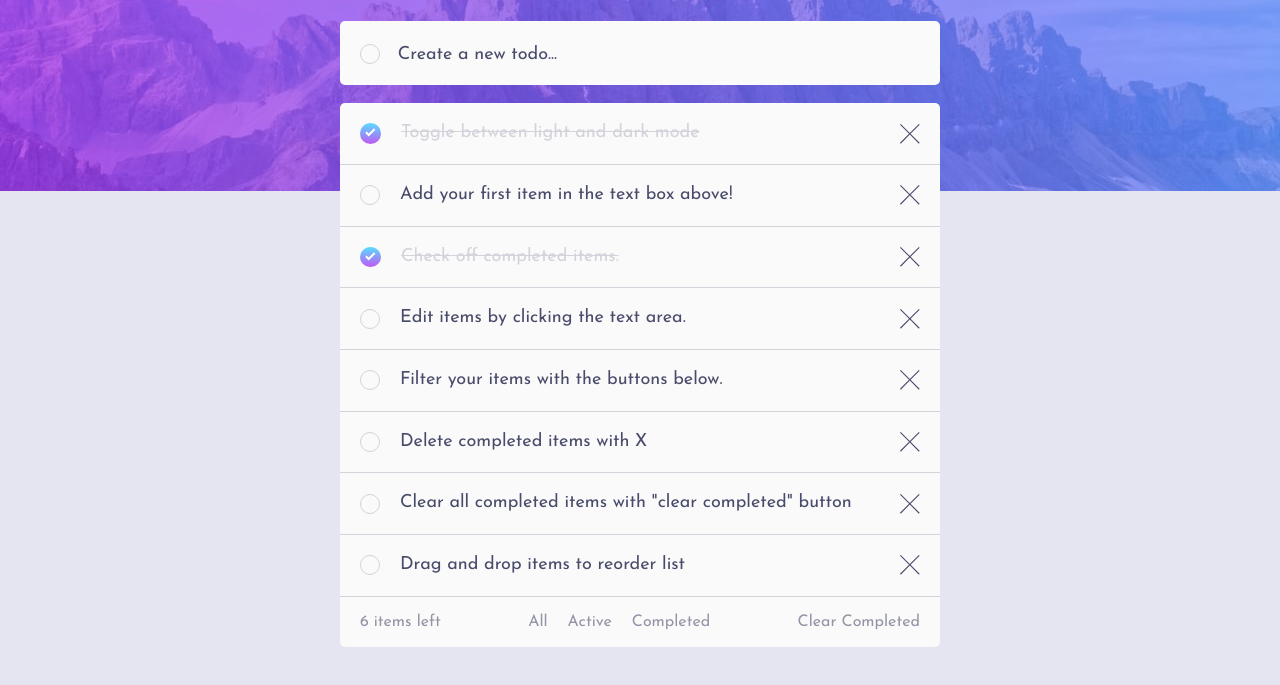
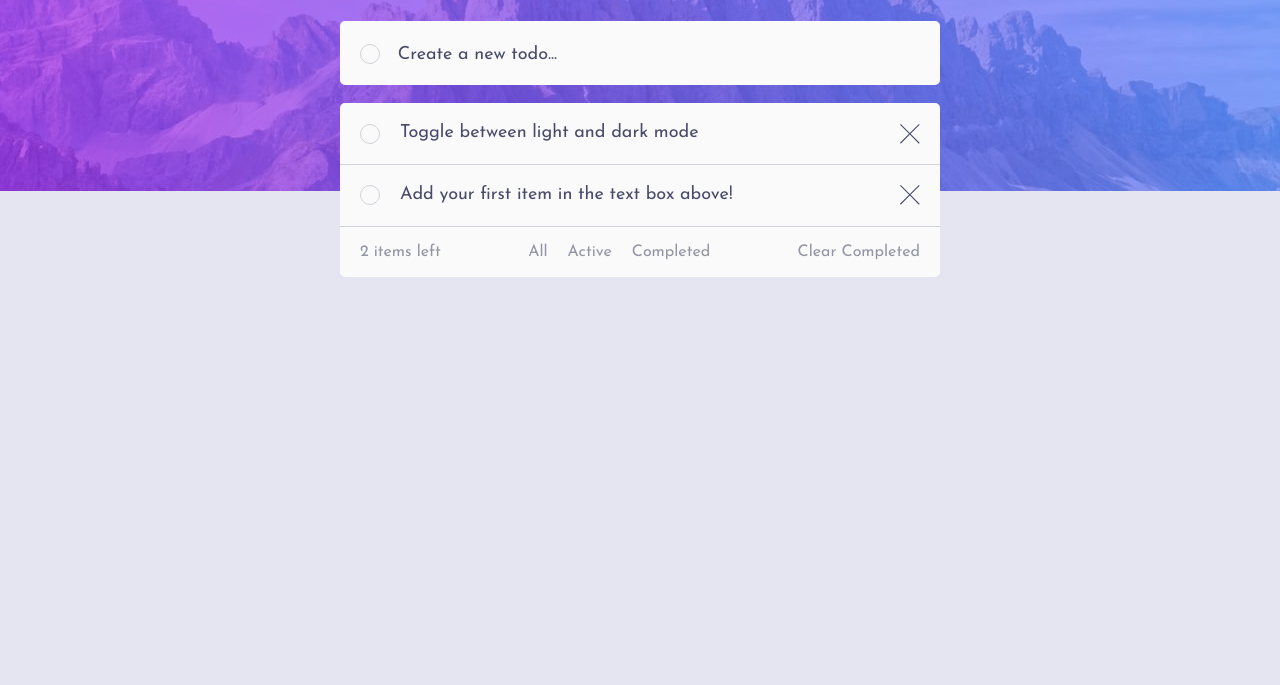
Before and after one commit to kaileywaal/todo-app, a website: page index.html in a window 1280 px wide. Both pictures are taken after a click on the element 370 px from the left and 242 px from the top of the page. Shown: the part 109-794 px from the top of the page. Drawn offline with nearby package versions, Linux system fonts and the light colour scheme.

Commit message:
Added todo items to local storage

```diff
--- a/app.js
+++ b/app.js
@@ -1,5 +1,18 @@
+//connect to json files
+let todos = JSON.parse(localStorage.getItem("todos")) || [
+    {
+        "content": "Toggle between light and dark mode",
+        "completed": false
+    },
+    {
+        "content": "Add your first item in the text box above!",
+        "completed": false
+    }
+];
+renderTodos(todos);
+localStorage.setItem("todos", JSON.stringify(todos));
 
-// Toggle dark mode off and on.
+// Toggle dark mode
 function setTheme(themeName) {
     localStorage.setItem('theme', themeName);
     document.documentElement.className = themeName;
@@ -25,7 +38,7 @@ function toggleTheme() {
 
 
 // Add todo list item
-const todos = [];
+// const todos = [];
 const input = document.getElementById("new-todo");
 const submitButton = document.getElementsByClassName('input__submit')[0];
 
@@ -43,41 +56,41 @@ submitButton.addEventListener("click", function(event){
 function addTodo(inputValue){
     if (inputValue.length === 0) return;
     let newTodo = new Todo(inputValue);
+    JSON.parse(localStorage.getItem('todos'));
     todos.push(newTodo);
-    console.log(todos);
-    renderTodos(todos);
+    renderTodos([newTodo]);
+    localStorage.setItem("todos", JSON.stringify(todos));
     addListeners();
     updateItemsRemaining();
     input.value = "";
 }
 
 function Todo(content) {
-    this.checked = "unchecked",
     this.content = content;
+    this.completed = false;
 }
 
 function renderTodos(array) {
     array.forEach(todo => {
-        let li = document.createElement("li");
+        const li = document.createElement("li");
+        const span = document.createElement("span");
+        const checkbox = document.createElement("img");
+        const text = document.createElement("p");
+        const deleteButton = document.createElement("span");
+        let checked = todo.completed === false ? "unchecked" : "checked";
 
-        let span = document.createElement("span");
-        span.classList = "checkbox " + todo.checked;
-        let checkbox = document.createElement("img");
+        span.classList = "checkbox " + checked;
         checkbox.src = "images/icon-check.svg";
         span.appendChild(checkbox);
-
-        let text = document.createElement("p");
         text.innerHTML = todo.content;
         text.setAttribute("contenteditable", true);
-
-        let deleteButton = document.createElement("span");
         deleteButton.classList = "checklist__item--delete";
         li.appendChild(span);
         li.appendChild(text);
         li.appendChild(deleteButton);
         li.className = "checklist__item";
 
-     document.getElementsByClassName("checklist")[0].appendChild(li);
+        document.getElementsByClassName("checklist")[0].appendChild(li);
     })
 }
 
@@ -104,21 +117,23 @@ function deleteItem() {
     updateItemsRemaining();
 }
 
-function toggleCheckbox(checkbox) {
-    //prevents you from adding class to img tag
-    let classes = (this.tagName === "SPAN") ? this.classList : this.parentElement.classList;
-    if(classes.contains("unchecked")){
-        classes.add("checked");
-        classes.remove("unchecked");
-    }
-    else {
-        classes.add("unchecked");
-        classes.remove("checked");
-    }
+function toggleCheckbox(event) {
+    console.log(event.srcElement.parentElement);
 
-    let parent = (this.tagName === "SPAN") ? this.parentElement : this.parentElement.parentElement;
-    parent.classList.toggle("completed");
-    updateItemsRemaining();
+    // //prevents you from adding class to img tag
+    // let classes = (this.tagName === "SPAN") ? this.classList : this.parentElement.classList;
+    // if(classes.contains("unchecked")){
+    //     classes.add("checked");
+    //     classes.remove("unchecked");
+    // }
+    // else {
+    //     classes.add("unchecked");
+    //     classes.remove("checked");
+    // }
+
+    // let parent = (this.tagName === "SPAN") ? this.parentElement : this.parentElement.parentElement;
+    // parent.classList.toggle("completed");
+    // updateItemsRemaining();
 }
 
 
--- a/index.html
+++ b/index.html
@@ -34,7 +34,7 @@
     </div>
     <div class="container">
       <ul class="checklist">
-        <li class="checklist__item">
+        <!-- <li class="checklist__item">
           <span class="checkbox unchecked"
             ><img src="images/icon-check.svg" alt=""
           /></span>
@@ -95,7 +95,7 @@
           /></span>
           <p contenteditable="true">Drag and drop items to reorder list</p>
           <span class="checklist__item--delete"></span>
-        </li>
+        </li> -->
       </ul>
     </div>
     <div class="todo-data container">
```
